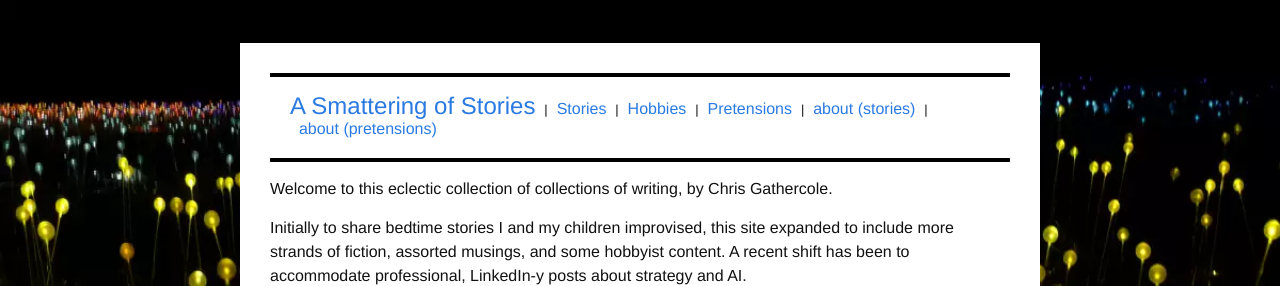
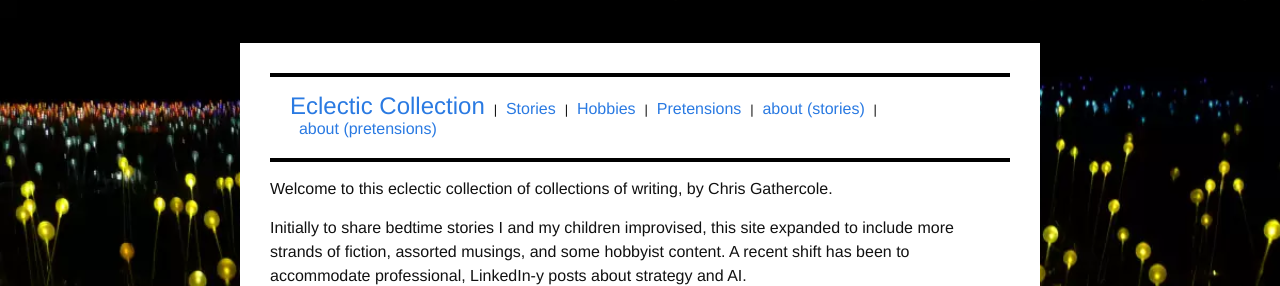
Before and after one commit to upthebuzzard/upthebuzzard.github.io, a Jekyll site: the page built from index.md, in a window 1280 px wide. Shown: the top 286 px of the page. Built offline with Jekyll 4.4.1, drawn with Linux system fonts in a browser that asks for light colours; some web fonts are replaced.

Commit message:
Add Welcome link to all zone navs, rename site-level title
Each zone nav now starts with Welcome link back to gateway page. Site-level nav title changed from site.title to Eclectic Collection.

Co-Authored-By: Claude Opus 4.6 <noreply@anthropic.com>

```diff
--- a/_includes/top-nav.html
+++ b/_includes/top-nav.html
@@ -6,7 +6,7 @@
   <span class="top-nav-collections">
     {% if page_zone == "site" %}
       <!-- Site-level page: show all zones as peers -->
-      <a href="/"><span class="site-link">{{ site.title | escape }}</span></a>
+      <a href="/"><span class="site-link">Eclectic Collection</span></a>
       <span class="top-nav-sections">
         &nbsp;<span class="nav-collection-divider">|</span>&nbsp;&nbsp;<a class="page-link no-wrap" href="/stories">Stories</a>
         &nbsp;<span class="nav-collection-divider">|</span>&nbsp;&nbsp;<a class="page-link no-wrap" href="/hobbies">Hobbies</a>
@@ -16,7 +16,7 @@
       </span>
     {% elsif page_zone == "B" %}
       <!-- Zone B: Pretensions branding with topics -->
-      <a href="/pretensions/"><span class="site-link">Pretensions</span></a>
+      <a href="/" class="page-link no-wrap">Welcome</a>&nbsp;<span class="nav-collection-divider">|</span>&nbsp;&nbsp;<a href="/pretensions/"><span class="site-link">Pretensions</span></a>
       <span class="top-nav-sections">
         {% assign pretensions_posts = site.pretensions | where:"layout", "post" %}
         {% assign topic_list = "" %}
@@ -39,7 +39,7 @@
       </span>
     {% elsif page_zone == "C" %}
       <!-- Zone C: Hobbies branding -->
-      <a href="/hobbies"><span class="site-link">Hobbies</span></a>
+      <a href="/" class="page-link no-wrap">Welcome</a>&nbsp;<span class="nav-collection-divider">|</span>&nbsp;&nbsp;<a href="/hobbies"><span class="site-link">Hobbies</span></a>
       <span class="top-nav-sections">
         {% assign collections = site.collections | sort: 'sequence' %}
         {% for collection in collections %}
@@ -51,7 +51,7 @@
       </span>
     {% else %}
       <!-- Default: Stories branding with Zone A collections -->
-      <a href="/stories"><span class="site-link">{{ site.title | escape }}</span></a>
+      <a href="/" class="page-link no-wrap">Welcome</a>&nbsp;<span class="nav-collection-divider">|</span>&nbsp;&nbsp;<a href="/stories"><span class="site-link">{{ site.title | escape }}</span></a>
       <span class="top-nav-sections">
         {% assign collections = site.collections | sort: 'sequence' %}
         {% for collection in collections %}
```
